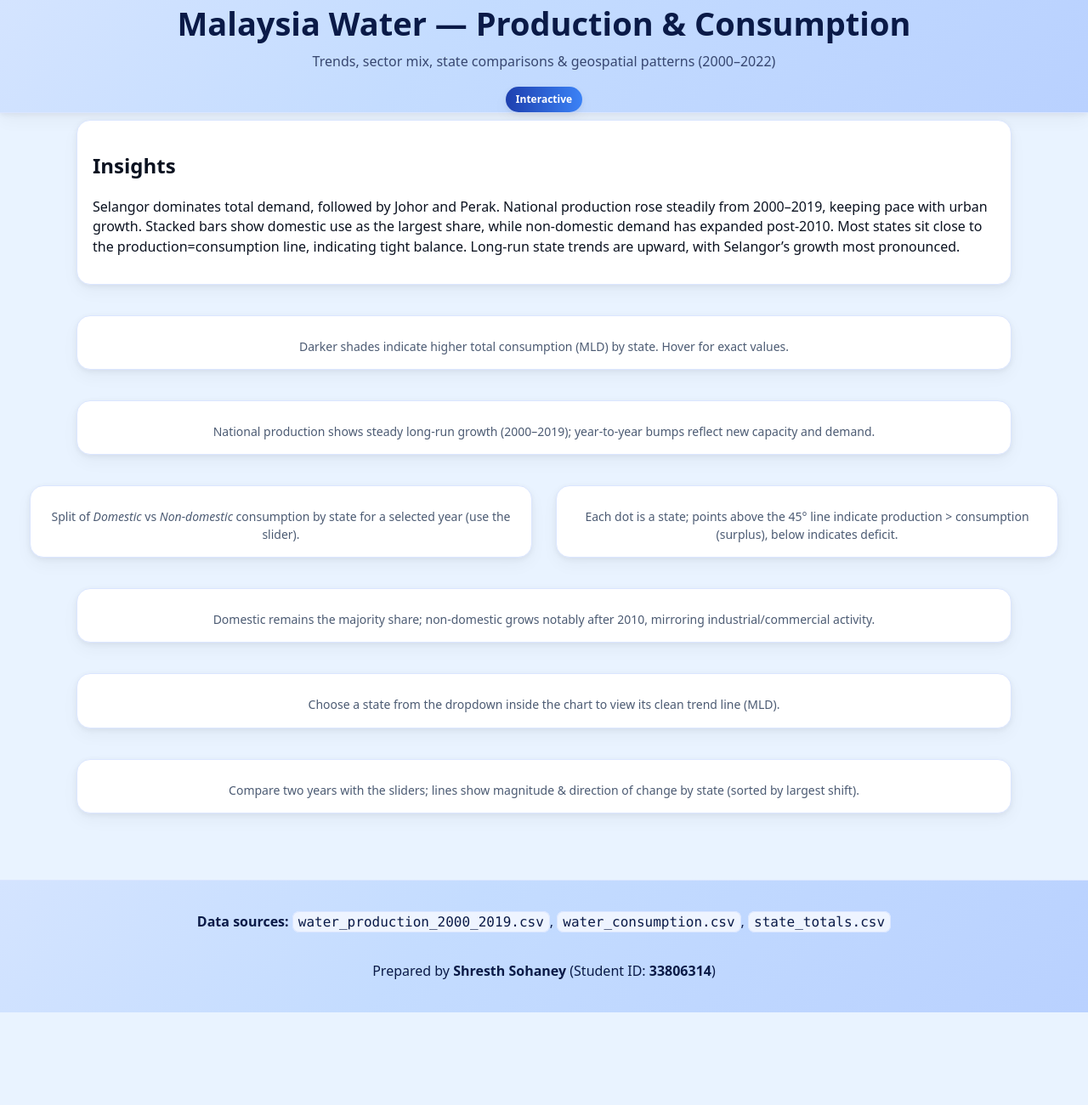
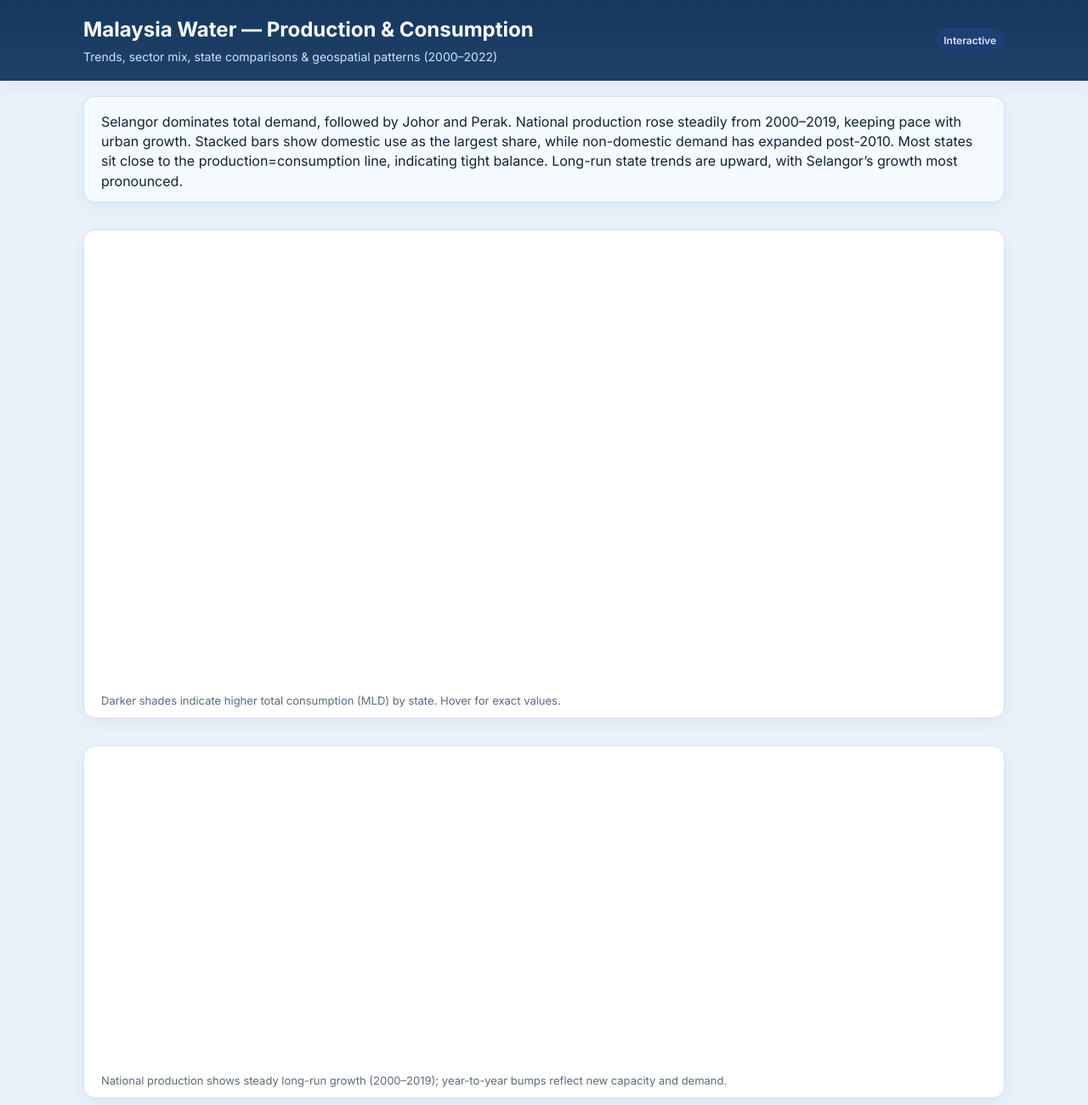
Before and after one commit to Shresth90542/dv2-waterconsumption, a plain HTML site: page index.html in a window 1280 px wide. Shown: the top 1300 px of the page at 85% size. Before the commit the page ends 1191 px from the top, so only its background shows below. Drawn offline with Linux system fonts and the light colour scheme; a script that the page names is missing.

Commit message:
Update styles.css

```diff
--- a/styles.css
+++ b/styles.css
@@ -1,209 +1,82 @@
-/* ===========================
-   Malaysia Water Dashboard UI (Centered)
-   =========================== */
-
-:root {
-  --bg: #e9f3ff;
+:root{
+  --bg: #e9f2fa;           /* softer light blue */
   --card: #ffffff;
-  --ink: #0b1220;
-  --muted: #4c5b73;
-  --accent: #1e40af;
-  --accent-2: #3b82f6;
-  --border: #dbe6ff;
-  --shadow: 0 2px 6px rgba(11, 18, 32, .06), 0 8px 20px rgba(11, 18, 32, .04);
-
-  --radius: 16px;
-  --wrap: 1250px;
-
-  --h1: clamp(30px, 3.2vw, 38px);
-  --h2: clamp(21px, 2.4vw, 26px);
-  --h3: clamp(16px, 1.8vw, 18px);
-  --text: clamp(14px, 1.4vw, 16px);
-  --mono: ui-monospace, SFMono-Regular, Menlo, Consolas, "Liberation Mono", monospace;
-  --sans: ui-sans-serif, system-ui, -apple-system, "Segoe UI", Roboto, "Helvetica Neue", Arial, "Noto Sans", "Liberation Sans", sans-serif;
+  --ink: #0e2438;          /* main text */
+  --muted: #5c6b7a;
+  --brand: #0a2e57;        /* deep navy */
+  --brand-2: #2d6cdf;      /* accent blue */
+  --border: #d3e3f2;
+  --shadow: 0 6px 18px rgba(10,46,87,.06);
+  --radius: 14px;
+  --wrap: 1120px;
 }
 
-/* ---- Page ---- */
-* { box-sizing: border-box; }
-body {
-  margin: 0;
-  background: var(--bg);
-  color: var(--ink);
-  font-family: var(--sans);
-  font-size: var(--text);
-  line-height: 1.45;
-  -webkit-font-smoothing: antialiased;
-  -moz-osx-font-smoothing: grayscale;
-  display: flex;
-  flex-direction: column;
-  align-items: center; /* ⬅️ Center all content */
+*{box-sizing:border-box}
+html,body{margin:0;padding:0}
+body{
+  font-family: "Inter", system-ui, -apple-system, "Segoe UI", Roboto, Arial, sans-serif;
+  color:var(--ink);
+  background:var(--bg);
+  line-height:1.45;
 }
 
-/* ---- Masthead ---- */
-.masthead {
-  width: 100%;
-  background: linear-gradient(135deg, #d4e4ff 0%, #c4dcff 40%, #b9d1ff 100%);
-  border-bottom: 1px solid var(--border);
-  box-shadow: var(--shadow);
-  display: flex;
-  justify-content: center; /* ⬅️ Center content inside */
-}
-.masthead__inner {
-  width: 100%;
-  max-width: var(--wrap);
-  display: flex;
-  align-items: flex-end;
-  justify-content: space-between;
-  gap: 18px;
-  padding: 18px 20px;
-}
-.masthead__titles {
-  display: flex;
-  flex-direction: column;
-  gap: 6px;
-  text-align: center;
-  flex: 1;
-}
-.masthead h1 {
-  margin: 0;
-  font-size: var(--h1);
-  color: #0a1a47;
-  text-align: center;
-}
-.subtitle {
-  margin: 0;
-  color: #1f2d57;
-  opacity: .85;
-  text-align: center;
-}
-.badge {
-  padding: 6px 12px;
-  background: linear-gradient(90deg, var(--accent) 0%, var(--accent-2) 100%);
-  color: #fff;
-  border-radius: 999px;
-  font-weight: 700;
-  font-size: 12px;
+.wrap{max-width:var(--wrap); margin:0 auto; padding: 0 18px;}
+.sr-only{position:absolute;left:-9999px;top:auto;width:1px;height:1px;overflow:hidden}
+
+/* Header */
+.masthead{
+  background:linear-gradient(180deg, rgba(10,46,87,.95), rgba(10,46,87,.9));
+  color:#fff;
+  padding:18px 0;
   box-shadow: var(--shadow);
 }
-
-/* ---- Layout ---- */
-.wrap {
-  max-width: var(--wrap);
-  width: 100%;
-  margin: 0 auto;
-  padding: 0 20px;
-  display: flex;
-  flex-direction: column;
-  align-items: center; /* ⬅️ Center inside wrap */
+.masthead__inner{display:flex;align-items:center;justify-content:space-between;gap:16px}
+.masthead__titles h1{margin:0 0 4px;font-size:24px;font-weight:700}
+.subtitle{margin:0;color:#cfe2ff;font-size:14px}
+.badge{
+  background:#1e3f73;color:#d7e7ff;
+  padding:6px 10px;border-radius:999px;font-weight:600;font-size:12px;
 }
 
-.section-title {
-  font-size: var(--h2);
-  margin: 30px 0 12px;
-  color: #0a1a47;
-  text-align: center; /* ⬅️ Center titles */
-  position: relative;
+/* Cards / grid */
+main{padding:22px 0 40px}
+.card{
+  background:var(--card);
+  border:1px solid var(--border);
+  border-radius:var(--radius);
+  box-shadow: var(--shadow);
+  padding:14px 14px 10px;
+  margin: 18px auto 32px;
 }
-.section-title::after {
-  content: "";
-  display: block;
-  width: 80px;
-  height: 3px;
-  background: linear-gradient(90deg, var(--accent-2), var(--accent));
-  margin: 8px auto 0;
-  border-radius: 4px;
+.grid{display:grid; gap:22px}
+@media (min-width: 980px){ .grid-2{ grid-template-columns: 1fr 1fr; } }
+
+/* Chart containers (responsive height) */
+.viz{min-height: 360px;}
+.viz--lg{min-height: 520px;}
+.viz--sm{min-height: 320px;}
+
+.caption{
+  margin:10px 6px 0;
+  color:var(--muted);
+  font-size:13px;
 }
 
-/* ---- Cards ---- */
-.card {
-  background: var(--card);
-  border: 1px solid var(--border);
-  border-radius: var(--radius);
-  box-shadow: var(--shadow);
-  padding: 16px 18px;
-  margin: 8px 0 28px;
-  max-width: 1100px;
-  width: 100%;
+/* Insights card */
+.insights{background:#f6fbff;border-color:#cfe2ff}
+.insights p{margin:4px 6px 2px}
+
+/* Footer */
+.site-footer{
+  background: var(--brand);
+  color:#cfe2ff;
+  margin-top: 8px;
 }
+.site-footer__inner{
+  padding:18px 0;
+  display:flex; flex-direction:column; gap:6px;
+}
+.site-footer code{color:#fff;background:rgba(255,255,255,.08);padding:2px 6px;border-radius:6px}
 
-/* Equal-height cards */
-.card--equal {
-  display: flex;
-  flex-direction: column;
-}
-.card--equal .viz {
-  flex: 1 1 auto;
-}
-.card--equal .vega-embed {
-  height: auto;
-}
-
-/* ---- Grid ---- */
-.grid {
-  display: grid;
-  gap: 28px;
-  justify-items: center; /* ⬅️ Center cards inside */
-}
-.grid-2 {
-  grid-template-columns: 1fr;
-}
-@media (min-width: 1000px) {
-  .grid-2 {
-    grid-template-columns: repeat(2, 1fr);
-    justify-content: center;
-  }
-}
-
-/* ---- Chart header + captions ---- */
-.chart-head {
-  display: flex;
-  align-items: baseline;
-  justify-content: space-between;
-  margin-bottom: 6px;
-}
-.chart-title {
-  font-size: var(--h3);
-  font-weight: 700;
-  margin: 0 auto;
-  text-align: center; /* Center chart titles */
-  width: 100%;
-}
-.caption {
-  margin: 10px 2px 0;
-  color: var(--muted);
-  font-size: 14px;
-  text-align: center;
-}
-
-/* ---- Footer ---- */
-.site-footer {
-  margin-top: 50px;
-  background: linear-gradient(135deg, #d4e4ff 0%, #c4dcff 40%, #b9d1ff 100%);
-  border-top: 1px solid var(--border);
-  width: 100%;
-  display: flex;
-  justify-content: center;
-}
-.site-footer__inner {
-  max-width: var(--wrap);
-  text-align: center;
-  color: #0a1a47;
-  padding: 20px 0;
-  line-height: 1.6;
-}
-.site-footer code {
-  font-family: var(--mono);
-  background: #eef4ff;
-  padding: 2px 6px;
-  border-radius: 8px;
-  border: 1px solid var(--border);
-}
-
-/* ---- Tooltip ---- */
-.vega-tooltip {
-  border-radius: 10px !important;
-  border: 1px solid var(--border) !important;
-  box-shadow: var(--shadow) !important;
-  font-family: var(--sans) !important;
-  font-size: 13px !important;
-}
+/* Subtle hover glow for cards */
+.card:hover{box-shadow: 0 10px 24px rgba(10,46,87,.10)}
```
